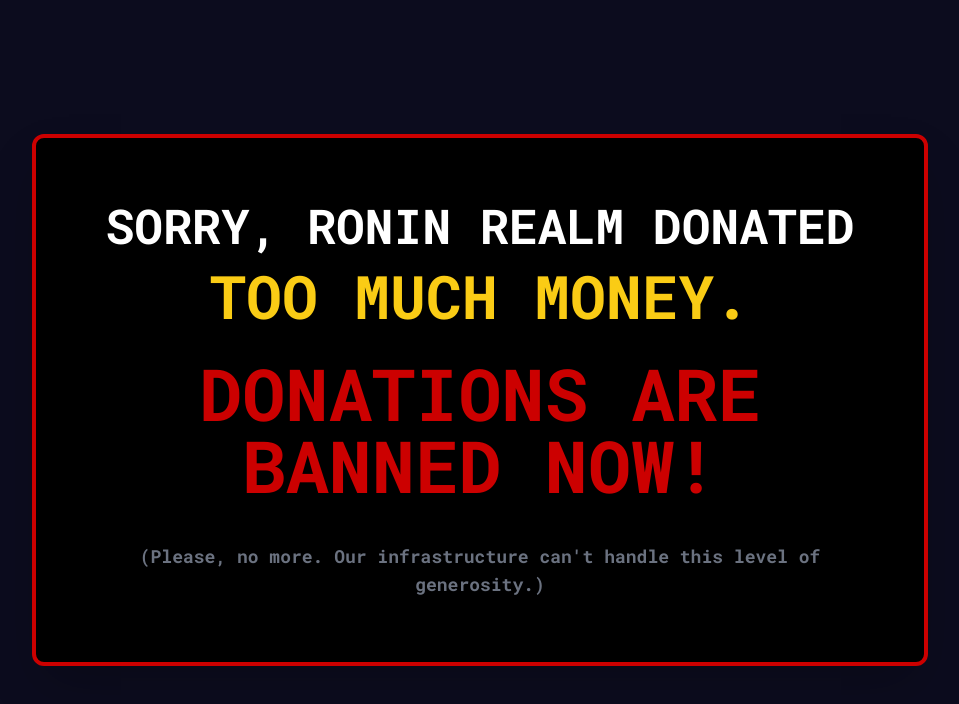
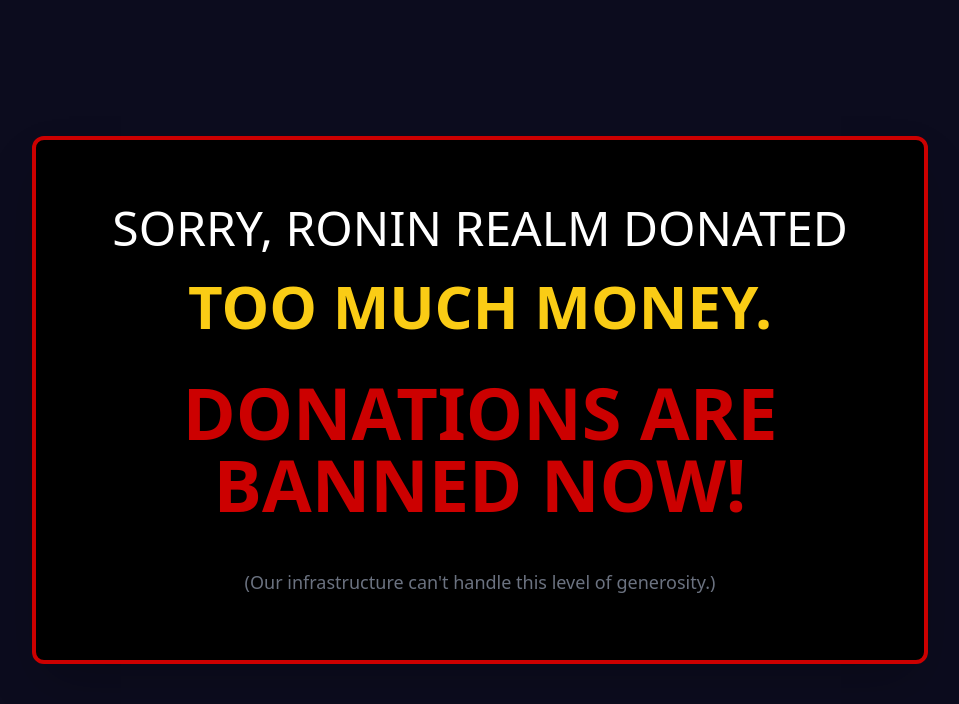
Before and after one commit to RoninRealm/definitely-not-a-charity, a plain HTML site: page index.html in a window 1280 px wide. Shown: the whole page, without its empty margins (160-1119 px from the left). Drawn offline with nearby package versions, Linux system fonts and the light colour scheme.

Commit message:
Add files via upload

```diff
--- a/index.html
+++ b/index.html
@@ -3,20 +3,13 @@
 <head>
     <meta charset="UTF-8">
     <meta name="viewport" content="width=device-width, initial-scale=1.0">
-    <title>Donations Banned - Clear Message</title>
+    <title>Donations Banned - Clean Text</title>
     <!-- Load Tailwind CSS -->
     <script src="https://cdn.tailwindcss.com"></script>
-    <style>
-        /* Define a clean, easily readable font stack */
-        @import url('https://fonts.googleapis.com/css2?family=Roboto+Mono:wght@700&display=swap');
-    </style>
     <script>
         tailwind.config = {
             theme: {
                 extend: {
-                    fontFamily: {
-                        'clean': ['"Roboto Mono"', 'monospace', 'sans-serif'],
-                    },
                     colors: {
                         'ronin-red': '#cc0000',
                         'dark-void': '#0c0c1e',
@@ -26,25 +19,28 @@
         }
     </script>
 </head>
-<body class="bg-dark-void min-h-screen flex items-center justify-center p-4 font-clean">
+<body class="bg-dark-void min-h-screen flex items-center justify-center p-4 font-sans">
 
     <!-- Simple, centered text block with proper spacing and high contrast -->
     <div class="text-center p-8 sm:p-12 md:p-16 rounded-xl shadow-2xl bg-black border-4 border-ronin-red max-w-4xl w-full">
 
-        <p class="text-white text-3xl sm:text-4xl md:text-5xl tracking-normal leading-tight mb-4">
+        <!-- Line 1: Clear, standard spacing -->
+        <p class="text-white text-3xl sm:text-4xl md:text-5xl tracking-normal leading-normal mb-6 font-medium">
             SORRY, RONIN REALM DONATED
         </p>
 
-        <p class="text-yellow-400 text-4xl sm:text-5xl md:text-6xl tracking-normal leading-tight mb-8 font-extrabold">
+        <!-- Line 2: Clear, standard spacing -->
+        <p class="text-yellow-400 text-4xl sm:text-5xl md:text-6xl tracking-normal leading-normal mb-10 font-bold">
             TOO MUCH MONEY.
         </p>
 
-        <p class="text-ronin-red text-5xl sm:text-6xl md:text-7xl tracking-normal leading-tight font-extrabold">
+        <!-- Line 3: The primary message, using a clean font -->
+        <p class="text-ronin-red text-5xl sm:text-6xl md:text-7xl tracking-normal leading-normal font-extrabold">
             DONATIONS ARE BANNED NOW!
         </p>
 
-        <p class="text-gray-500 mt-10 text-lg">
-            (Please, no more. Our infrastructure can't handle this level of generosity.)
+        <p class="text-gray-500 mt-12 text-lg">
+            (Our infrastructure can't handle this level of generosity.)
         </p>
 
     </div>
```
